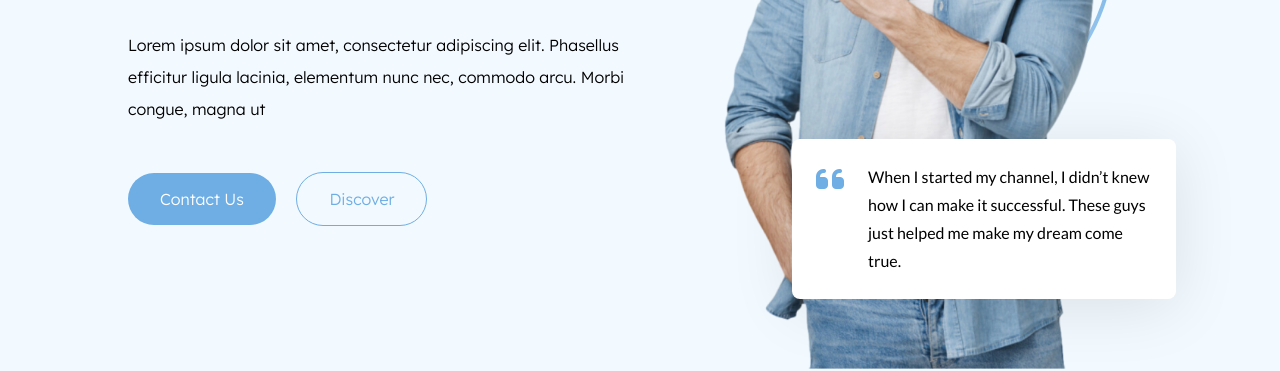
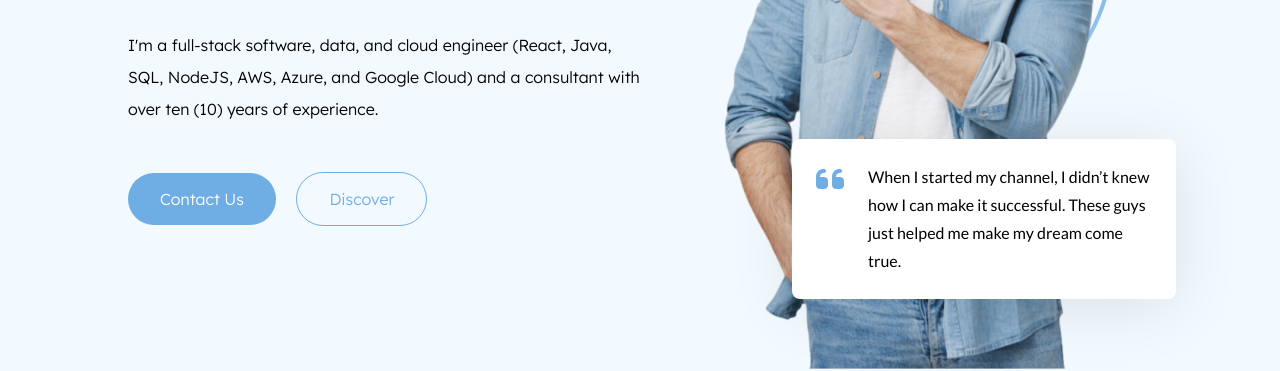
Before and after one commit to romanerobb/officiallandingpage, a plain HTML site: page index.html in a window 1280 px wide. Shown: the part 429-800 px from the top of the page. Drawn offline with nearby package versions, Linux system fonts and the light colour scheme.

Commit message:
Updated.

```diff
--- a/index.html
+++ b/index.html
@@ -51,7 +51,7 @@
             <div class="hero-info">
 
                 <h1 class="hero-heading">Software Engineer <span>&</span> Tech Consultant</h1>
-                <p class="hero-paragraph">Lorem ipsum dolor sit amet, consectetur adipiscing elit. Phasellus efficitur ligula lacinia, elementum nunc nec, commodo arcu. Morbi congue, magna ut</p>
+                <p class="hero-paragraph">I'm a full-stack software, data, and cloud engineer (React, Java, SQL, NodeJS, AWS, Azure, and Google Cloud) and a consultant with over ten (10) years of experience.</p>
 
                 <!-- action buttons -->
                 <div class="hero-action-buttons">
```
